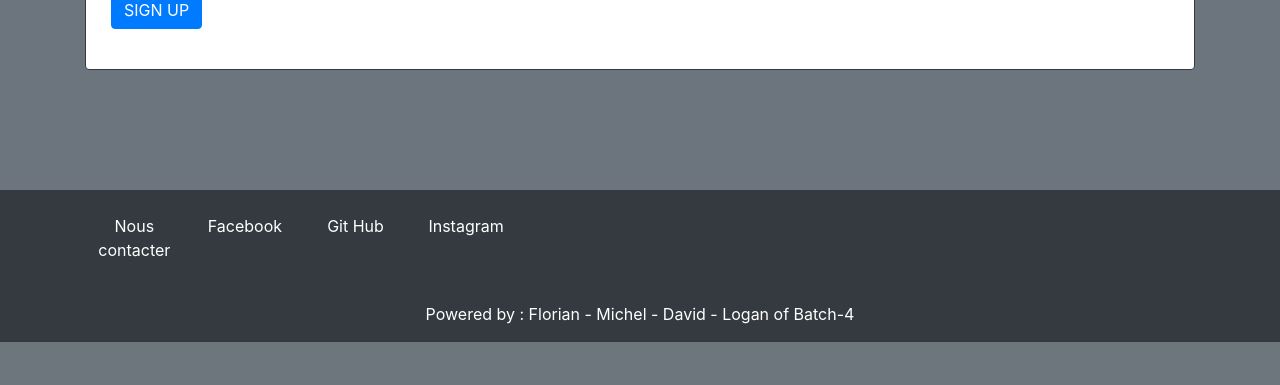
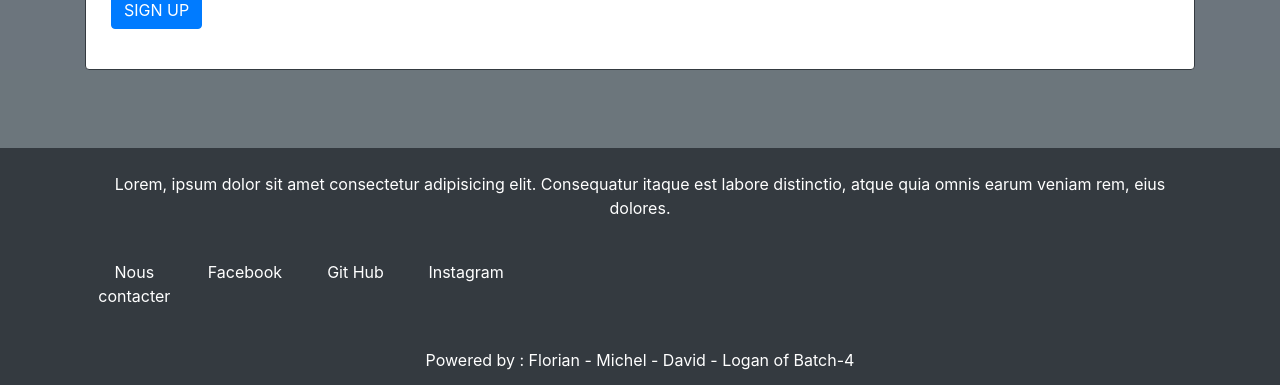
Before and after one commit to michelmyseth/Akijaypraytay, a Next.js app: page /formulaire in a window 1280 px wide. Shown: the part 412-797 px from the top of the page. Built offline with nearby package versions, Linux system fonts and the light colour scheme.

Commit message:
footerFixed

```diff
--- a/components/Footerx.tsx
+++ b/components/Footerx.tsx
@@ -2,15 +2,21 @@ const Footerx: React.FC = () => {
   return (
     <>
       {/* <!-- Footer --> */}
-      <footer className="bg-dark text-center text-white ">
+      <div className="bg-dark text-center text-white ">
         {/* <!-- Grid container --> */}
         <div className="container justify-content-center">
           <div className="row p-4">
             {/* <!-- Section: Text -->  */}
-
+            <section className="justify-content-center mb-4">
+              <p>
+                Lorem, ipsum dolor sit amet consectetur adipisicing elit.
+                Consequatur itaque est labore distinctio, atque quia omnis earum
+                veniam rem, eius dolores.
+              </p>
+            </section>
             {/* <!-- Section: Text -->
     <!-- Section: Links --> */}
-            <section className="row justify-content-center ">
+            <div className="row justify-content-center">
               {/* <!--Grid row--> */}
               {/* <!--Grid column--> */}
               <div className="col-lg-3 col-md-6 mb-4 mb-md-0">
@@ -23,7 +29,7 @@ const Footerx: React.FC = () => {
                 </ul>
               </div>
               {/* <!--Grid column-->
-                <!--Grid column--> */}
+        <!--Grid column--> */}
               <div className="col-lg-3 col-md-6 mb-4 mb-md-0">
                 <ul className="list-unstyled mb-0">
                   <li>
@@ -34,7 +40,7 @@ const Footerx: React.FC = () => {
                 </ul>
               </div>
               {/* <!--Grid column-->
-              <!--Grid column--> */}
+        <!--Grid column--> */}
               <div className="col-lg-3 col-md-6 mb-4 mb-md-0">
                 <ul className="list-unstyled mb-0">
                   <li>
@@ -45,7 +51,7 @@ const Footerx: React.FC = () => {
                 </ul>
               </div>
               {/* <!--Grid column-->
-               <!--Grid column--> */}
+        <!--Grid column--> */}
               <div className="col-lg-3 col-md-6 mb-4 mb-md-0">
                 <ul className="list-unstyled mb-0">
                   <li>
@@ -56,10 +62,10 @@ const Footerx: React.FC = () => {
                 </ul>
               </div>
               {/* <!--Grid column--> */}
-              {/* <!--Grid row--> */}
-            </section>
-            {/* <!-- Section: Links --> */}
+            </div>
+            {/* <!--Grid row--> */}
           </div>
+          {/* <!-- Section: Links --> */}
           {/* <!-- Grid container --> */}
           {/* <!-- Copyright --> */}
           <div className="text-center p-3 bg-dark">
@@ -67,10 +73,9 @@ const Footerx: React.FC = () => {
           </div>
         </div>
         {/* <!-- Copyright --> */}
-      </footer>
+      </div>
       {/* <!-- Footer --> */}
     </>
   );
 };
-
 export default Footerx;
--- a/components/Layout.tsx
+++ b/components/Layout.tsx
@@ -6,7 +6,8 @@ import Footerx from "./Footerx";
 
 const Layout: React.FC = ({ children }) => {
   return (
-    <div className=" bg-secondary text-white ">
+    <div className="min-vh-100 flex-column d-flex bodycss">
+      <div className=" bg-secondary text-white">
         <Head>
           <script
             src="https://cdn.jsdelivr.net/npm/@popperjs/core@2.9.2/dist/umd/popper.min.js"
@@ -28,15 +29,10 @@ const Layout: React.FC = ({ children }) => {
         <br />
 
         <div className="h-100">{children}</div>
-
-      <div className="footer position-relative">
-        <br />
-        <br />
-        <br />
-        <br />
-        <br />
+      </div>
+      <footer className="mt-auto">
         <Footerx />
-      </div>
+      </footer>
     </div>
   );
 };
--- a/pages/index.tsx
+++ b/pages/index.tsx
@@ -3,11 +3,7 @@ import { connectToDatabase } from "../util/mongodb";
 export default function Home() {
   return (
     <div className="">
-      <div className="container ml-2">
-        <br />
-        <br />
-        <br />
-      </div>
+      <div className="container ml-2">lorem3000</div>
     </div>
   );
 }
--- a/public/styles/global.css
+++ b/public/styles/global.css
@@ -11,4 +11,13 @@ body {
 .footer {
   bottom: 0;
   width: 100%;
+  position: absolute;
+  height: 200px;
 }
+
+.bodycss {
+  height: 100vh;
+  padding: 0;
+  margin: 0;
+  position: relative;
+}
```
Lines whose indentation alone changed are shown as unchanged.
